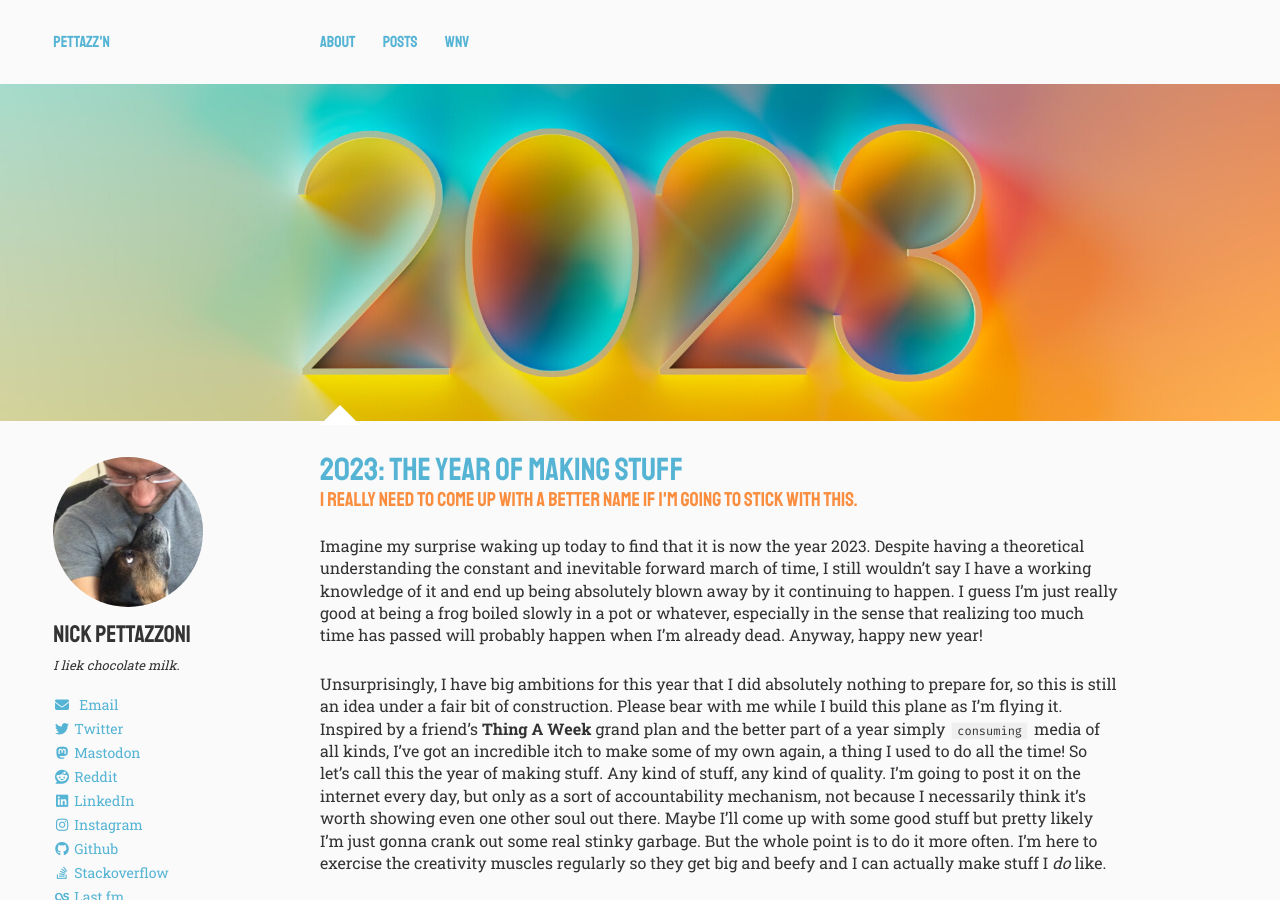
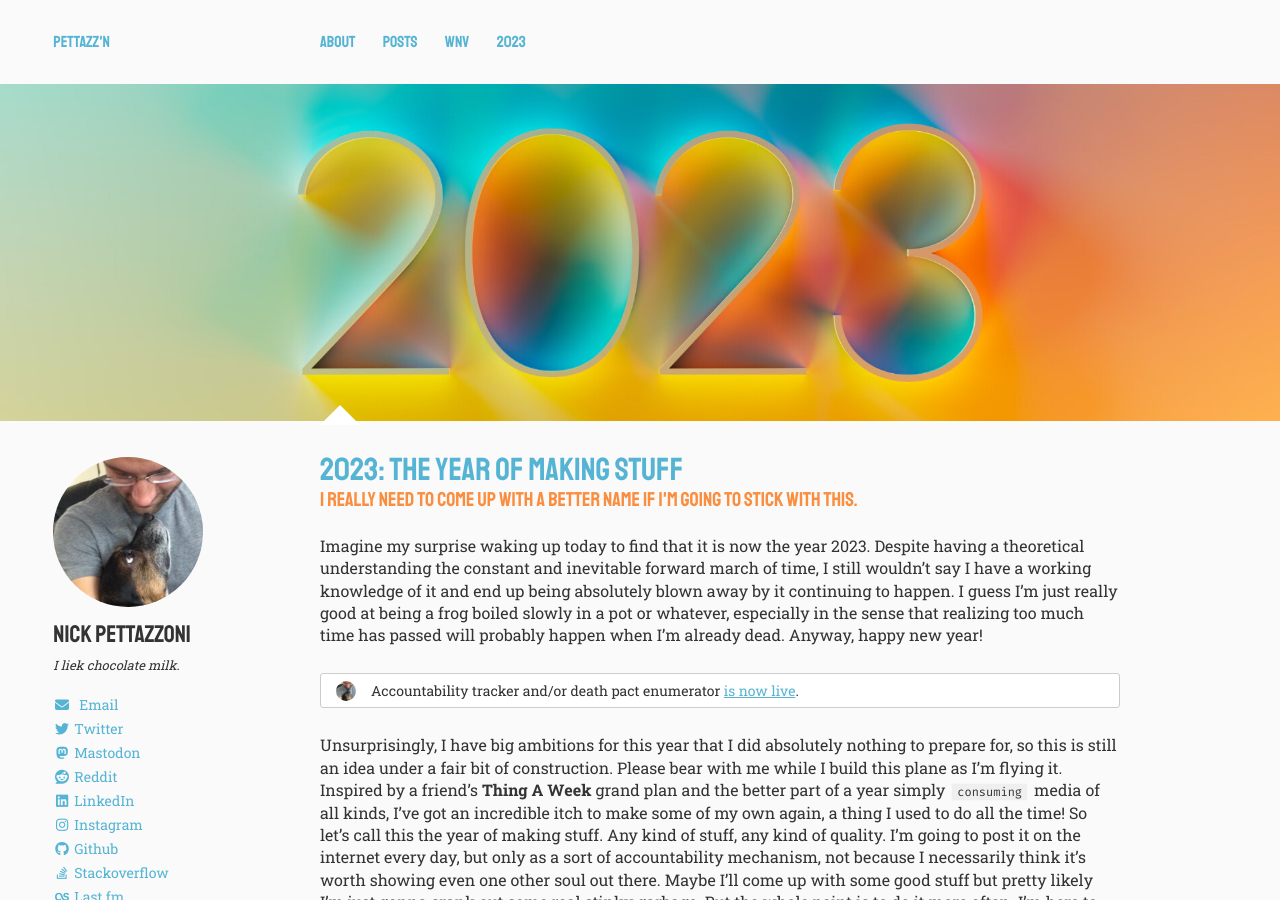
Before and after one commit to pettazz/pettazz.com, a Jekyll site: the page built from _posts/2023-01-01-year-of-stuff.md, in a window 1280 px wide and 900 px high. Built offline with Jekyll 4.4.1, drawn with Linux system fonts in a browser that asks for light colours; nearby versions of some CDN libraries.

Commit message:
add the 2023 timeline

```diff
--- a/_data/navigation.yml
+++ b/_data/navigation.yml
@@ -8,3 +8,6 @@
 
 - title: WNV
   url: https://warrantynowvoid.com
+
+- title: 2023
+  url: /2023/
--- a/_posts/2023-01-01-year-of-stuff.md
+++ b/_posts/2023-01-01-year-of-stuff.md
@@ -11,6 +11,9 @@
 
 Imagine my surprise waking up today to find that it is now the year 2023. Despite having a theoretical understanding the constant and inevitable forward march of time, I still wouldn't say I have a working knowledge of it and end up being absolutely blown away by it continuing to happen. I guess I'm just really good at being a frog boiled slowly in a pot or whatever, especially in the sense that realizing too much time has passed will probably happen when I'm already dead. Anyway, happy new year!<!--more-->
 
+Accountability tracker and/or death pact enumerator [is now live](/2023/).
+{: .notice .author-note}
+
 Unsurprisingly, I have big ambitions for this year that I did absolutely nothing to prepare for, so this is still an idea under a fair bit of construction. Please bear with me while I build this plane as I'm flying it. Inspired by a friend's **Thing A Week** grand plan and the better part of a year simply `consuming` media of all kinds, I've got an incredible itch to make some of my own again, a thing I used to do all the time! So let's call this the year of making stuff. Any kind of stuff, any kind of quality. I'm going to post it on the internet every day, but only as a sort of accountability mechanism, not because I necessarily think it's worth showing even one other soul out there. Maybe I'll come up with some good stuff but pretty likely I'm just gonna crank out some real stinky garbage. But the whole point is to do it more often. I'm here to exercise the creativity muscles regularly so they get big and beefy and I can actually make stuff I *do* like.
 
 I don't know exactly what this will look like yet, probably something along the lines of a separate page or website entirely that's just a big calendar view linking to each discrete *thing* that I make each day, the location of which will vary depending on what it is and how I work out the  most frictionless way to get it onto the internet. I know that I will be roadblocked by even the slightest inconvenience, so easy posting is going to be key here. Some may be blog-type posts like this or like my previous posts describing a project I worked on or something I just want to talk about for a bit. Some might be doodles as I try to figure out how to draw and use this as an excuse to actually make myself do it. Some could even be small pieces of something larger, whether it's sketching out the basic framing of a webcomic or 500 words of a story I have bouncing around inside my head or some code to display the current weather on the Raspberry Pi screen that sits on my desk. As long as it's something that didn't exist the day before and I can put some kind of evidence of it on a website, then it counts.
--- /dev/null
+++ b/assets/css/timeline.scss
@@ -0,0 +1,79 @@
+---
+sitemap: false
+---
+
+// minor customization from:
+// https://codepen.io/letsbleachthis/pen/YJgNpv
+
+@import "variables";
+
+div.timeline {
+  min-width: 300px;
+  max-width: 1400px;
+  margin: auto;
+  counter-reset: section 5;
+
+  p {
+    line-height: 1.75em;
+    border-top: 3px solid;
+    border-image: linear-gradient(to right, #00B0B8 0%, #E56343 100%);
+    border-image-slice: 1;
+    border-width: 5px;
+    margin: 0;
+    padding: 40px;
+    counter-increment: section -1;
+    position: relative;
+
+    //numbers
+    &:before {
+      content: counter(section);
+      position: absolute;
+      padding: 10px;
+      height: 1.25em;
+      width: 1.25em;
+      background-color: #fafafa;
+      text-align: center;
+      line-height: 1.35em;
+      color: #0a0e14;
+      font-size: 3em;
+      font-family: $heading-font;
+    }
+  }
+  //odd number borders
+  p:nth-child(odd) {
+    border-right: 5px solid;
+    padding-left: 0;
+
+    &:before {
+      left: 100%;
+      margin-left: -37px;
+    }
+  }
+  //even number borders
+  p:nth-child(even) {
+    border-left: 5px solid;
+    padding-right: 0;
+
+    &:before {
+      right: 100%;
+      margin-right: -37px;
+    }
+  }
+  //handle first and last
+  p:first-child {
+    border-top: 0;
+    border-top-right-radius:0;
+    border-top-left-radius:0;
+  }
+  p:last-child {
+    border-bottom-right-radius:0;
+    border-bottom-left-radius:0;
+  }
+}
+
+@media (prefers-color-scheme: dark){
+  div.timeline p:before {
+      background-color: #0a0e14;
+      color: #fafafa;
+  }
+}
```
Also changed, not shown: 2023/index.md (added, +27 -0 lines), _layouts/timeline.html (added, +61 -0 lines), 1 other file.
